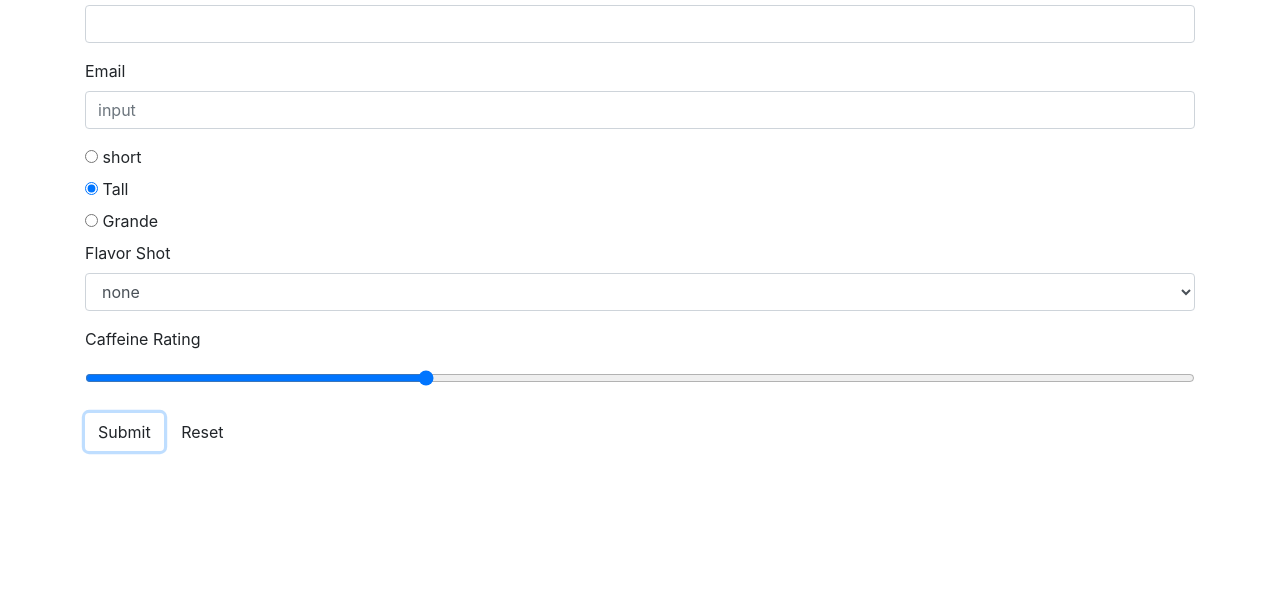
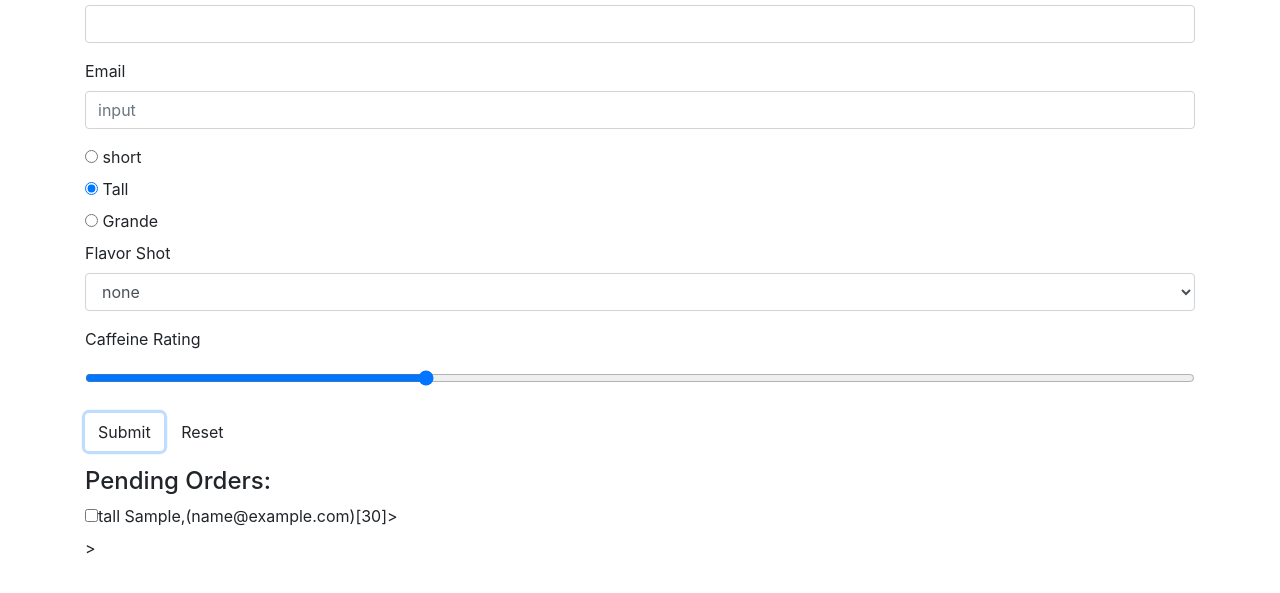
Before and after one commit to fanpao/front-end-dev, a plain HTML site: page coffeerun/index.html in a window 1280 px wide. Both pictures are taken after typing "Sample", "name@example.com" into the empty fields and a click on the button "Submit". Shown: the part 83-676 px from the top of the page. Drawn offline with nearby package versions, Linux system fonts and the light colour scheme.

Commit message:
Charter11-1

```diff
--- a/coffeerun/index.html
+++ b/coffeerun/index.html
@@ -62,8 +62,17 @@
                 </form>
             </div>
         </div>
+        <div class="panel panel-default">
+            <div class="panel-body">
+                <h4>Pending Orders:</h4>
+                <div data-coffee-order="checklist">
+
+                </div>
+            </div>
+        </div>
     </section>
     <script src="https://cdnjs.cloudflare.com/ajax/libs/jquery/1.12.4/jquery.min.js" integrity="sha512-jGsMH83oKe9asCpkOVkBnUrDDTp8wl+adkB2D+//JtlxO4SrLoJdhbOysIFQJloQFD+C4Fl1rMsQZF76JjV0eQ==" crossorigin="anonymous"></script>
+    <script src="scripts/checklist.js"></script>
     <script src="scripts/formhandler.js"></script>
     <script src="scripts/datastore.js"></script>
     <script src="scripts/truck.js"></script>
--- /dev/null
+++ b/coffeerun/scripts/checklist.js
@@ -0,0 +1,51 @@
+(function (window){
+    let App = window.App ||{}
+    let $ = window.jQuery
+
+    function CheckList(selector) {
+        if (!selector) {
+            throw new Error('No Selector')
+        }
+        this.$element = $(selector)
+        if (this.$element.length === 0) {
+            throw new Error('Could not find ' + selector)
+        }
+    }
+
+
+        CheckList.prototype.addRow = function (coffeeOrder){
+            let rowEelment = new Row(coffeeOrder)
+            this.$element.append(rowEelment.$element)
+        }
+
+        function Row(coffeeOrder){
+            let $div = $('<div></div>>', {
+                'data-coffee-order':'checkbox',
+                'class':'checkbox'
+            })
+
+            let $label = $('<label></label>>')
+
+            let $checkbox = $('<input>',{
+                'type':'checkbox',
+                'value':coffeeOrder.emailAddress
+            })
+
+            let description = coffeeOrder.size  + ' '
+            if (coffeeOrder.flavor){
+                description += coffeeOrder.flavor + '   '
+            }
+
+            description += coffeeOrder.coffee +','
+            description += '(' + coffeeOrder.emailAddress + ')'
+            description += '[' + coffeeOrder.strength + ']'
+            $label.append($checkbox)
+            $label.append(description)
+            $div.append($label)
+
+            this.$element = $div
+        }
+        App.CheckList = CheckList
+        window.App = App
+
+})(window)
--- a/coffeerun/scripts/main.js
+++ b/coffeerun/scripts/main.js
@@ -1,10 +1,16 @@
 (function (window){
     const FORM_SELECTOR = '[data-coffee-order="form"]'
+    const CHECKLIST_SELECTOR = '[data-coffee-order="checklist"]'
     let App = window.App
     let Truck = App.Truck
     let DataStore = App.DataStore
     let FormHandler = App.FormHandler
+    let CheckList = App.CheckList
     let myTruck = new Truck('order1', new DataStore())
     let formhandler = new FormHandler(FORM_SELECTOR)
-    formhandler.addSubmitHandler(myTruck.createOrder.bind(myTruck))
+    let checkList = new CheckList(CHECKLIST_SELECTOR)
+    formhandler.addSubmitHandler(function (data){
+        myTruck.createOrder.call(myTruck, data)
+        checkList.addRow.call(checkList, data)
+    })
 })(window)
```
